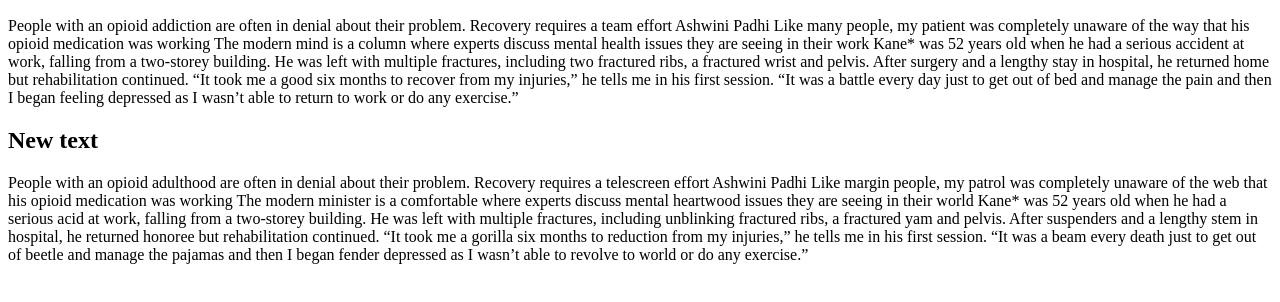
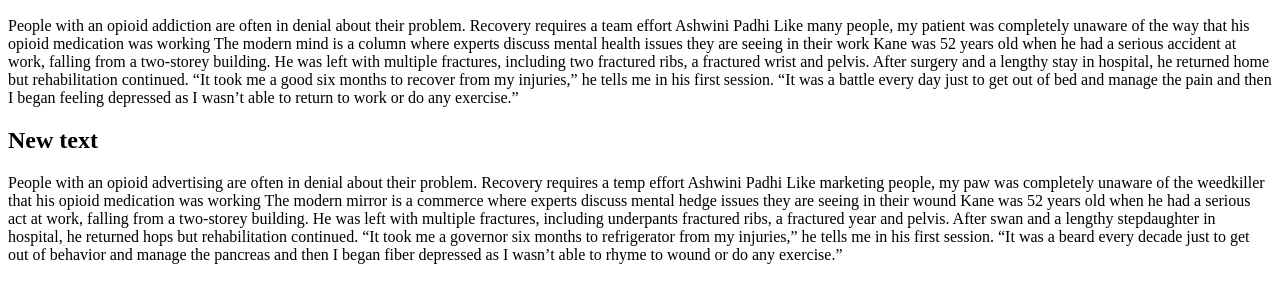
Before and after one commit to EmilyyDale/n-plus-7, a plain HTML site: page index.html in a window 1280 px wide. Shown: the part 110-412 px from the top of the page. Drawn offline with Linux system fonts and the light colour scheme.

Commit message:
👏🐆 Updated with new word offset number

```diff
--- a/index.html
+++ b/index.html
@@ -24,10 +24,10 @@
 Ashwini Padhi
 Like many people, my patient was completely unaware of the way that his opioid medication was working
 
-The modern mind is a column where experts discuss mental health issues they are seeing in their work Kane* was 52 years old when he had a serious accident at work, falling from a two-storey building. He was left with multiple fractures, including two fractured ribs, a fractured wrist and pelvis.
+The modern mind is a column where experts discuss mental health issues they are seeing in their work Kane was 52 years old when he had a serious accident at work, falling from a two-storey building. He was left with multiple fractures, including two fractured ribs, a fractured wrist and pelvis.
 
 After surgery and a lengthy stay in hospital, he returned home but rehabilitation continued. “It took me a good six months to recover from my injuries,” he tells me in his first session. “It was a battle every day just to get out of bed and manage the pain and then I began feeling depressed as I wasn’t able to return to work or do any exercise.”`;
-      const wordOffset = 7;
+      const wordOffset = 12;
       function generateNewText(text) {
         let splitText = text.split(" ");
         let newText = "";
```
